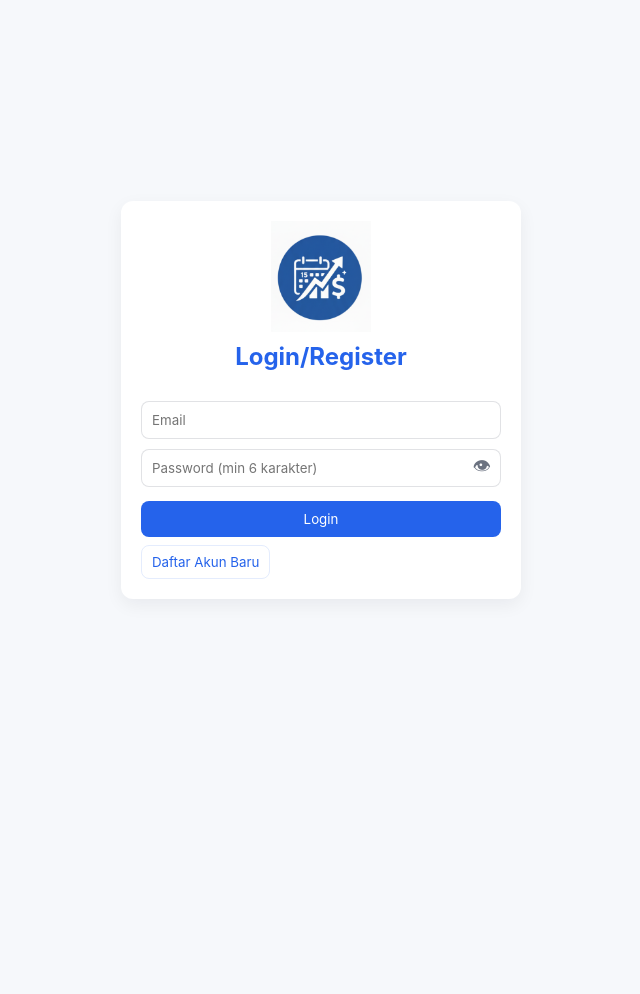
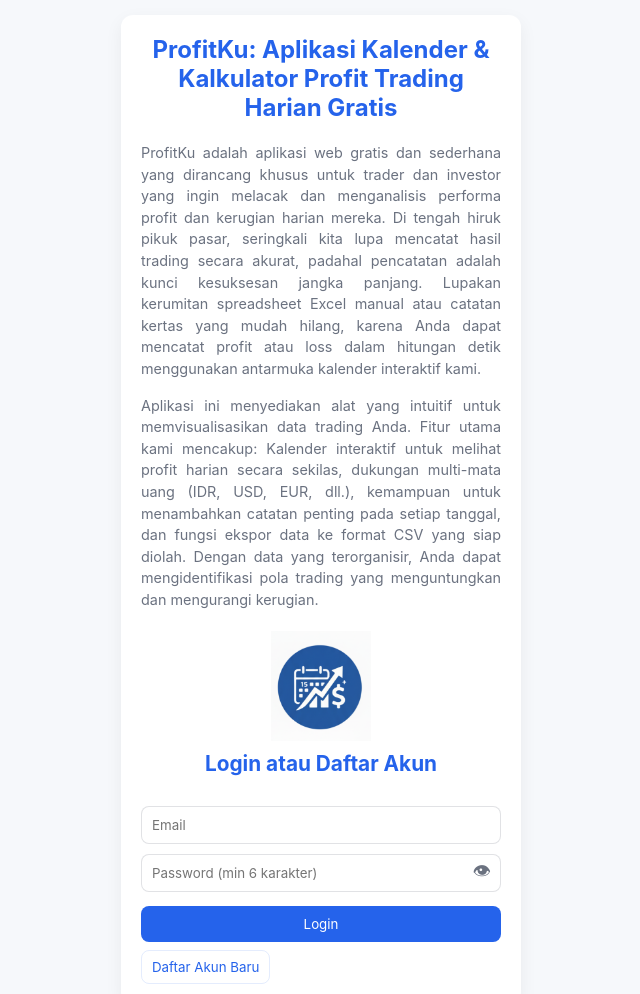
Before and after one commit to firoserdyan-blip/Profitkucalender, a plain HTML site: page index.html in a window 1280 px wide. Shown: the whole page, without its empty margins (319-959 px from the left). Before the commit the page ends 800 px from the top, so only its background shows below. Drawn offline with Linux system fonts and the light colour scheme; no server answers.

Commit message:
Update index.html

```diff
--- a/index.html
+++ b/index.html
@@ -8,13 +8,16 @@
 
 <meta charset="utf-8" />
 <meta name="viewport" content="width=device-width,initial-scale=1" />
-<title>ProfitKu - Profit Calendar</title>
+<title>ProfitKu: Aplikasi Kalkulator & Kalender Profit Trading Harian Gratis</title>
 
-<link rel="icon" type="image/png" href="/logo.png" />
-
-<link rel="manifest" href="/manifest.json">
+<link rel="icon" type="image/png" href="logo.png" />
+<link rel="manifest" href="manifest.json">
 
 <meta property="og:url" content="https://firoserdyan-blip.github.io/" />
+<meta property="og:title" content="ProfitKu: Kalkulator & Kalender Profit Trading Harian Gratis" />
+<meta property="og:description" content="Lupakan Excel yang rumit. Aplikasi web gratis untuk trader dan investor yang ingin melacak dan menganalisis performa profit dan kerugian harian dengan kalender interaktif." />
+<meta property="og:image" content="https://firoserdyan-blip.github.io/logo.png" />
+
 
 <script src="https://www.gstatic.com/firebasejs/8.6.8/firebase-app.js"></script>
 <script src="https://www.gstatic.com/firebasejs/8.6.8/firebase-database.js"></script>
@@ -59,6 +62,7 @@ body{margin:0;background:var(--bg);color:var(--text);display:flex;align-items:ce
     margin-bottom: 20px;
 }
 .logo-container img {
+    /* PATH ICON DIKOREKSI MENJADI RELATIF MURNI */
     max-width: 100px;
     height: auto;
     display: block;
@@ -279,9 +283,15 @@ textarea {
 </head>
 <body>
 <div class="card" id="loginCard">
-    <div class="logo-container">
-        <img src="/logo.png" alt="Logo ProfitKu" />
-        <h2>Login/Register</h2>
+    <h2 style="margin-top:0; font-weight: bold; color: var(--accent); text-align: center;">ProfitKu: Aplikasi Kalender & Kalkulator Profit Trading Harian Gratis</h2>
+    <p style="color: var(--muted); line-height: 1.5; margin-bottom: 15px; font-size: 0.9em; text-align: justify;">
+        ProfitKu adalah aplikasi web gratis dan sederhana yang dirancang khusus untuk trader dan investor yang ingin melacak dan menganalisis performa profit dan kerugian harian mereka. Di tengah hiruk pikuk pasar, seringkali kita lupa mencatat hasil trading secara akurat, padahal pencatatan adalah kunci kesuksesan jangka panjang. Lupakan kerumitan spreadsheet Excel manual atau catatan kertas yang mudah hilang, karena Anda dapat mencatat profit atau loss dalam hitungan detik menggunakan antarmuka kalender interaktif kami.
+    </p>
+    <p style="color: var(--muted); line-height: 1.5; margin-bottom: 20px; font-size: 0.9em; text-align: justify;">
+        Aplikasi ini menyediakan alat yang intuitif untuk memvisualisasikan data trading Anda. Fitur utama kami mencakup: Kalender interaktif untuk melihat profit harian secara sekilas, dukungan multi-mata uang (IDR, USD, EUR, dll.), kemampuan untuk menambahkan catatan penting pada setiap tanggal, dan fungsi ekspor data ke format CSV yang siap diolah. Dengan data yang terorganisir, Anda dapat mengidentifikasi pola trading yang menguntungkan dan mengurangi kerugian.
+    </p>
+    <div class="logo-container" style="margin-top: 0;">
+        <img src="logo.png" alt="Logo ProfitKu" /> <h2 style="font-size: 1.3em;">Login atau Daftar Akun</h2>
     </div>
     <input type="email" id="email" placeholder="Email" />
 
@@ -296,8 +306,7 @@ textarea {
 <div class="wrap" id="app">
     <header>
         <div class="header-logo-group">
-            <img src="/logo.png" alt="ProfitKu" class="header-logo-img" />
-            <div>
+            <img src="logo.png" alt="ProfitKu" class="header-logo-img" /> <div>
                 <h1>Profit Calendar</h1>
                 <div class="muted small">Catat profit harian — data aman dan pribadi di CLOUD</div>
             </div>
@@ -386,6 +395,7 @@ textarea {
 </div>
 
 <script>
+// SELURUH KODE JAVASCRIPT ANDA DIBAWAH INI TIDAK BERUBAH SAMA SEKALI
 document.addEventListener('DOMContentLoaded', () => {
     // 🔑 KONFIGURASI FIREBASE
     const firebaseConfig = {
@@ -476,7 +486,7 @@ document.addEventListener('DOMContentLoaded', () => {
                 }
             }
 
-            return {
+         return {
                 currentCurrency: loadedData.currency || 'IDR',
                 allEntries: finalEntries
             };
```
